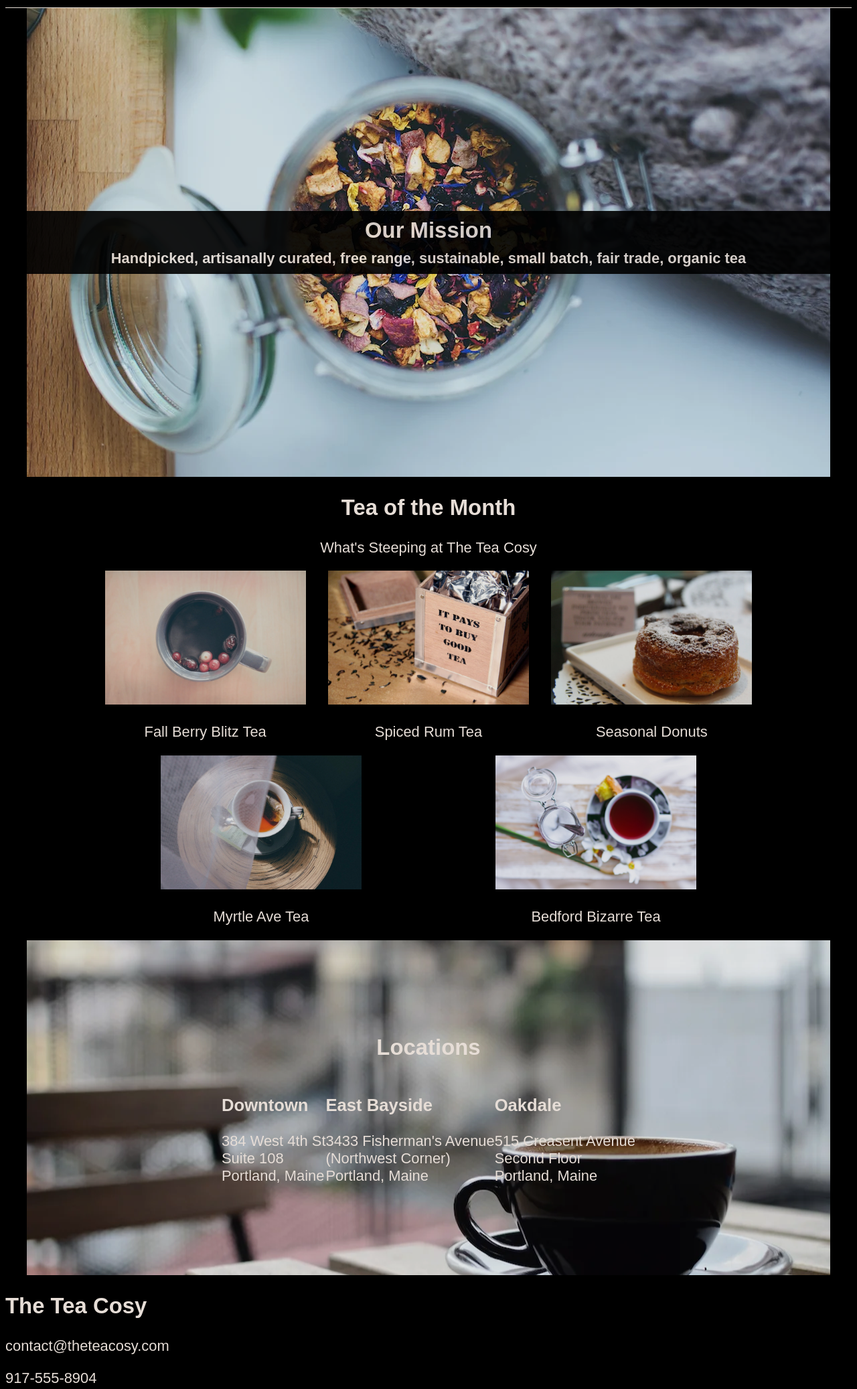
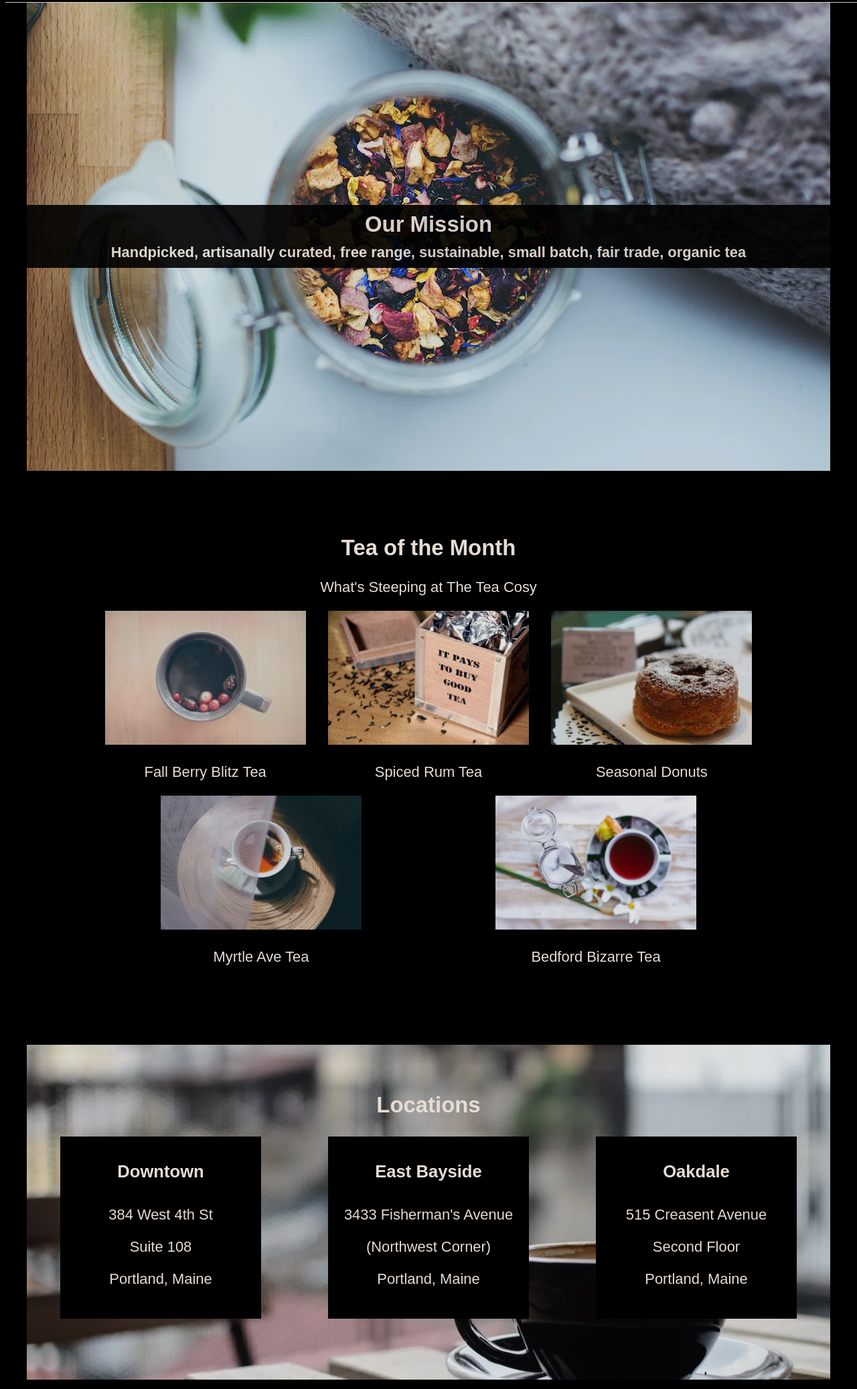
Before and after one commit to AbdelfettahB/teaCosy, a plain HTML site: page index.html in a window 1280 px wide. Shown: the part 65-2139 px from the top of the page at 67% size. Drawn offline with Linux system fonts and the light colour scheme.

Commit message:
job done

```diff
--- a/index.html
+++ b/index.html
@@ -8,7 +8,6 @@
     <title>Cosy Tea</title>
   </head>
   <body>
-    <header>
     <nav>
       <div id="logo">
         <img src="/images/logo.webp" alt="logo" />
@@ -21,8 +20,9 @@
         </ul>
       </div>
     </nav>
+    <header>
       <section class="banner">
-        <div id="banner-center">
+        <div id="mission">
           <h2>Our Mission</h2>
           <h4>
             Handpicked, artisanally curated, free range, sustainable, small
@@ -61,7 +61,7 @@
         </div>
       </section>
       <section id="locations">
-        <div class="section-title">
+        <div class="location-title">
           <h2>Locations</h2>
         </div>
         <div class="location-town">
--- a/style.css
+++ b/style.css
@@ -15,37 +15,18 @@ body {
   background-color: black;
   opacity: 0.9;
 }
-
-/*----header------*/
-.banner {
-  background-image: url("/images/banner.webp");
-  background-repeat: no-repeat;
-  background-position: center;
-  background-size: cover;
-  width: 75rem;
-  height: 43.75rem;
-  margin: auto;
-  text-align: center;
-  display: flex;
-  justify-content: center;
-  align-items: center;
-}
-.banner h2,
-.banner h4 {
-  margin: 0.625rem;
-}
-#banner-center {
-  width: 100%;
-  background-color: black;
-  opacity: 0.9;
-}
+/*------nav------------*/
 nav {
   display: flex;
   justify-content: space-between;
   border-bottom: 1px solid seashell;
   height: 4.31rem;
   overflow: hidden;
-  //position: fixed;
+  position: fixed;
+  top: 0;
+  width: 100%;
+  background-color: black;
+  opacity: 0.9;
 }
 nav ul {
   list-style: none;
@@ -66,6 +47,30 @@ a {
   width: auto;
   display: block;
 }
+/*----header------*/
+header {
+  background-image: url("/images/banner.webp");
+  background-repeat: no-repeat;
+  background-position: center;
+  background-size: cover;
+  width: 75rem;
+  height: 43.75rem;
+  margin: 68px auto auto auto;
+  text-align: center;
+  display: flex;
+  justify-content: center;
+  align-items: center;
+}
+.banner h2,
+.banner h4 {
+  margin: 0.625rem;
+}
+.banner {
+  width: 100%;
+  background-color: black;
+  opacity: 0.9;
+}
+
 /*------main------*/
 #featured {
   width: 62.5rem;
@@ -77,6 +82,16 @@ a {
   flex-wrap: wrap;
   justify-content: space-around;
 }
+@media only screen and (max-width: 800px) {
+  .image {
+    flex: 100%;
+  }
+  #gallery {
+    justify-content: center;
+    align-items: center;
+  }
+}
+
 .image img {
   width: 18.75rem;
   height: auto;
@@ -91,12 +106,40 @@ a {
   height: 31.25rem;
   width: 75rem;
   margin: auto;
-  display: flex;
+  /*display: flex;
   justify-content: center;
   align-items: center;
-  flex-direction: column;
+  flex-direction: column;*/
+  padding: 3.5% 0;
+}
+.location-title {
+  text-align: center;
 }
 .location-town {
   display: flex;
-  justify-content: space-between;
+  justify-content: space-around;
 }
+.location-address {
+  background-color: black;
+  flex-basis: 18.75rem;
+  text-align: center;
+  padding: 0.8rem;
+  opacity: 1;
+}
+.location-address p {
+  line-height: 3rem;
+}
+#featured,
+#locations {
+  margin-top: 6rem;
+}
+/*---------contacts------*/
+#contact {
+  text-align: center;
+}
+
+/*---------footer------*/
+footer #copy-right {
+  margin-left: 1.25rem;
+  font-size: 1rem;
+}
```
Lines whose indentation alone changed are shown as unchanged.
